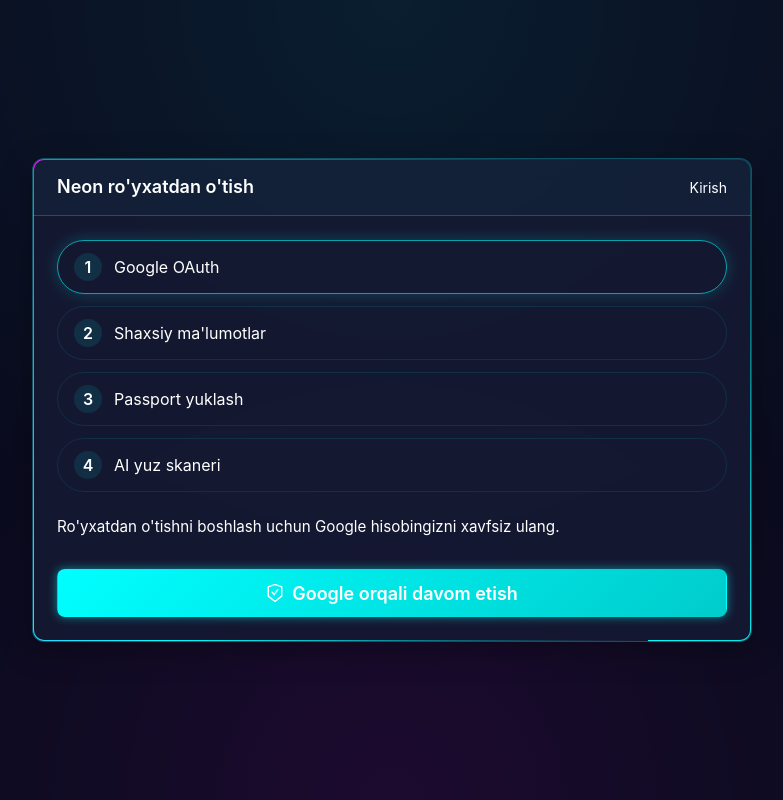
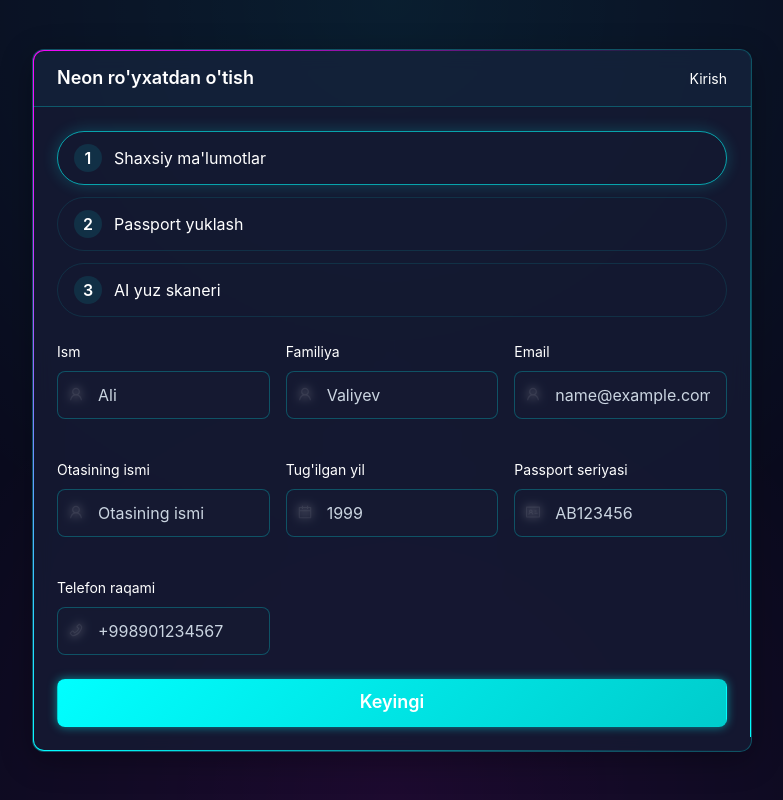
Before and after one commit to qq6451565-source/ai_platforma, a React (Vite) app in the folder frontend/: page /register in a window 1280 px wide. Shown: the whole page, without its empty margins (248-1031 px from the left). Built offline with nearby package versions, Linux system fonts and the light colour scheme; no server answers.

Commit message:
auto update

```diff
--- a/frontend/src/locales/en.json
+++ b/frontend/src/locales/en.json
@@ -190,18 +190,22 @@
     "completed": "Registration completed.",
     "firstName": "First name",
     "lastName": "Last name",
+    "email": "Email",
     "patronymic": "Patronymic",
     "birthYear": "Birth year",
     "passportSeries": "Passport series",
     "phoneNumber": "Phone number",
     "firstNameRequired": "Enter your first name",
     "lastNameRequired": "Enter your last name",
+    "emailRequired": "Enter your email",
+    "emailInvalid": "Enter a valid email",
     "patronymicRequired": "Enter your patronymic",
     "birthYearRequired": "Enter birth year",
     "passportSeriesRequired": "Enter passport series",
     "phoneRequired": "Enter phone number",
     "firstNamePlaceholder": "John",
     "lastNamePlaceholder": "Doe",
+    "emailPlaceholder": "name@example.com",
     "patronymicPlaceholder": "Middle name",
     "phonePlaceholder": "+998901234567"
   }
--- a/frontend/src/locales/ru.json
+++ b/frontend/src/locales/ru.json
@@ -196,12 +196,15 @@
     "phoneNumber": "Телефон",
     "firstNameRequired": "Введите имя",
     "lastNameRequired": "Введите фамилию",
+    "emailRequired": "Введите email",
+    "emailInvalid": "Некорректный email",
     "patronymicRequired": "Введите отчество",
     "birthYearRequired": "Введите год рождения",
     "passportSeriesRequired": "Введите серию паспорта",
     "phoneRequired": "Введите телефон",
     "firstNamePlaceholder": "Иван",
     "lastNamePlaceholder": "Иванов",
+    "emailPlaceholder": "name@example.com",
     "patronymicPlaceholder": "Отчество",
     "phonePlaceholder": "+998901234567"
   }
--- a/frontend/src/locales/uz.json
+++ b/frontend/src/locales/uz.json
@@ -190,18 +190,22 @@
     "completed": "Ro'yxatdan o'tish yakunlandi.",
     "firstName": "Ism",
     "lastName": "Familiya",
+    "email": "Email",
     "patronymic": "Otasining ismi",
     "birthYear": "Tug'ilgan yil",
     "passportSeries": "Passport seriyasi",
     "phoneNumber": "Telefon raqami",
     "firstNameRequired": "Ismni kiriting",
     "lastNameRequired": "Familiyani kiriting",
+    "emailRequired": "Emailni kiriting",
+    "emailInvalid": "Email noto'g'ri",
     "patronymicRequired": "Otasining ismini kiriting",
     "birthYearRequired": "Tug'ilgan yilni kiriting",
     "passportSeriesRequired": "Passport seriyasini kiriting",
     "phoneRequired": "Telefon raqamini kiriting",
     "firstNamePlaceholder": "Ali",
     "lastNamePlaceholder": "Valiyev",
+    "emailPlaceholder": "name@example.com",
     "patronymicPlaceholder": "Otasining ismi",
     "phonePlaceholder": "+998901234567"
   }
--- a/frontend/src/pages/Register.tsx
+++ b/frontend/src/pages/Register.tsx
@@ -3,22 +3,18 @@ import {
   PhoneOutlined,
   IdcardOutlined,
   CalendarOutlined,
-  SafetyCertificateOutlined,
 } from "@ant-design/icons";
 import { Form, message, Upload } from "antd";
 import { useEffect, useMemo, useRef, useState } from "react";
 import { Link, useNavigate } from "react-router-dom";
 import { useTranslation } from "react-i18next";
-import { useGoogleLogin } from "@react-oauth/google";
 import {
-  googleAuth,
   updateRegistrationProfile,
   uploadPassportFront,
   submitFaceVerification,
   sendEmailVerification,
   verifyEmailCode,
 } from "../api/auth";
-import { saveTokens } from "../utils/token";
 import { Button, Input, Card } from "../components/ui";
 import "./Register.css";
 
@@ -43,33 +39,12 @@ const RegisterPage = () => {
 
   const stepTitles = useMemo(
     () => [
-      t("register.steps.google"),
       t("register.steps.personal"),
       t("register.steps.passport"),
       t("register.steps.face"),
     ],
     [t]
   );
-
-  const handleGoogleLogin = useGoogleLogin({
-    onSuccess: async (tokenResponse) => {
-      try {
-        setLoading(true);
-        const data = await googleAuth(tokenResponse.access_token);
-        saveTokens(data.access, data.refresh);
-        setUserEmail(data.user?.email || "");
-        setEmailVerified(Boolean(data.user?.email_verified));
-        message.success(t("register.googleSuccess"));
-        setCurrentStep(1);
-      } catch (error: any) {
-        message.error(error?.response?.data?.detail || t("register.googleError"));
-      } finally {
-        setLoading(false);
-      }
-    },
-    onError: () => message.error(t("register.googleError")),
-    scope: "openid profile email",
-  });
 
   useEffect(() => {
     if (!passportFile) {
@@ -92,7 +67,7 @@ const RegisterPage = () => {
   }, []);
 
   useEffect(() => {
-    if (currentStep !== 3 && cameraActive) {
+    if (currentStep !== 2 && cameraActive) {
       stopCamera();
     }
   }, [currentStep, cameraActive]);
@@ -100,6 +75,7 @@ const RegisterPage = () => {
   const handleProfileSubmit = async (values: {
     first_name: string;
     last_name: string;
+    email: string;
     patronymic: string;
     birth_year: number;
     passport_series: string;
@@ -111,8 +87,10 @@ const RegisterPage = () => {
         ...values,
         birth_year: Number(values.birth_year),
       });
+      setUserEmail(values.email?.trim() || "");
+      setEmailVerified(false);
       message.success(t("register.profileSaved"));
-      setCurrentStep(2);
+      setCurrentStep(1);
     } catch (error: any) {
       message.error(error?.response?.data?.detail || t("register.profileError"));
     } finally {
@@ -129,7 +107,7 @@ const RegisterPage = () => {
       setLoading(true);
       await uploadPassportFront(passportFile);
       message.success(t("register.passportUploaded"));
-      setCurrentStep(3);
+      setCurrentStep(2);
     } catch (error: any) {
       message.error(error?.response?.data?.detail || t("register.passportError"));
     } finally {
@@ -238,9 +216,6 @@ const RegisterPage = () => {
     navigate("/app");
   };
 
-  const googleClientId = import.meta.env.VITE_GOOGLE_CLIENT_ID || "";
-  const isGoogleConfigured = Boolean(googleClientId);
-
   return (
     <div className="registration-page">
       <div className="registration-container">
@@ -265,28 +240,6 @@ const RegisterPage = () => {
           </div>
 
           {currentStep === 0 && (
-            <div className="wizard-step-body">
-              <p className="wizard-text">{t("register.googleSubtitle")}</p>
-              <Button
-                type="button"
-                size="lg"
-                block
-                icon={<SafetyCertificateOutlined />}
-                onClick={() => handleGoogleLogin()}
-                isLoading={loading}
-                disabled={!isGoogleConfigured}
-              >
-                {t("register.googleButton")}
-              </Button>
-              {!isGoogleConfigured && (
-                <div className="wizard-hint">
-                  {t("register.googleMissing")}
-                </div>
-              )}
-            </div>
-          )}
-
-          {currentStep === 1 && (
             <Form form={form} layout="vertical" onFinish={handleProfileSubmit} requiredMark={false}>
               <div className="wizard-grid">
                 <Form.Item
@@ -302,6 +255,20 @@ const RegisterPage = () => {
                   rules={[{ required: true, message: t("register.lastNameRequired") }]}
                 >
                   <Input icon={<UserOutlined />} placeholder={t("register.lastNamePlaceholder")} />
+                </Form.Item>
+                <Form.Item
+                  label={t("register.email")}
+                  name="email"
+                  rules={[
+                    { required: true, message: t("register.emailRequired") },
+                    { type: "email", message: t("register.emailInvalid") },
+                  ]}
+                >
+                  <Input
+                    icon={<UserOutlined />}
+                    placeholder={t("register.emailPlaceholder")}
+                    type="email"
+                  />
                 </Form.Item>
                 <Form.Item
                   label={t("register.patronymic")}
@@ -344,7 +311,7 @@ const RegisterPage = () => {
             </Form>
           )}
 
-          {currentStep === 2 && (
+          {currentStep === 1 && (
             <div className="wizard-step-body">
               <p className="wizard-text">{t("register.passportSubtitle")}</p>
               <Upload
@@ -371,7 +338,7 @@ const RegisterPage = () => {
                 </div>
               )}
               <div className="wizard-actions">
-                <Button variant="ghost" onClick={() => setCurrentStep(1)}>
+                <Button variant="ghost" onClick={() => setCurrentStep(0)}>
                   {t("common.back")}
                 </Button>
                 <Button onClick={handlePassportUpload} isLoading={loading}>
@@ -381,7 +348,7 @@ const RegisterPage = () => {
             </div>
           )}
 
-          {currentStep === 3 && (
+          {currentStep === 2 && (
             <div className="wizard-step-body">
               <p className="wizard-text">{t("register.faceSubtitle")}</p>
               <div className="scanner-section">
@@ -429,7 +396,7 @@ const RegisterPage = () => {
               </div>
 
               <div className="wizard-actions">
-                <Button variant="ghost" onClick={() => setCurrentStep(2)}>
+                <Button variant="ghost" onClick={() => setCurrentStep(1)}>
                   {t("common.back")}
                 </Button>
                 <Button onClick={handleFinish} disabled={!faceVerified || !emailVerified}>
--- a/frontend/src/types/auth.ts
+++ b/frontend/src/types/auth.ts
@@ -45,6 +45,7 @@ export type GoogleAuthResponse = AuthTokens & {
 export type RegistrationProfilePayload = {
   first_name: string;
   last_name: string;
+  email?: string;
   patronymic: string;
   birth_year: number;
   passport_series: string;
```
